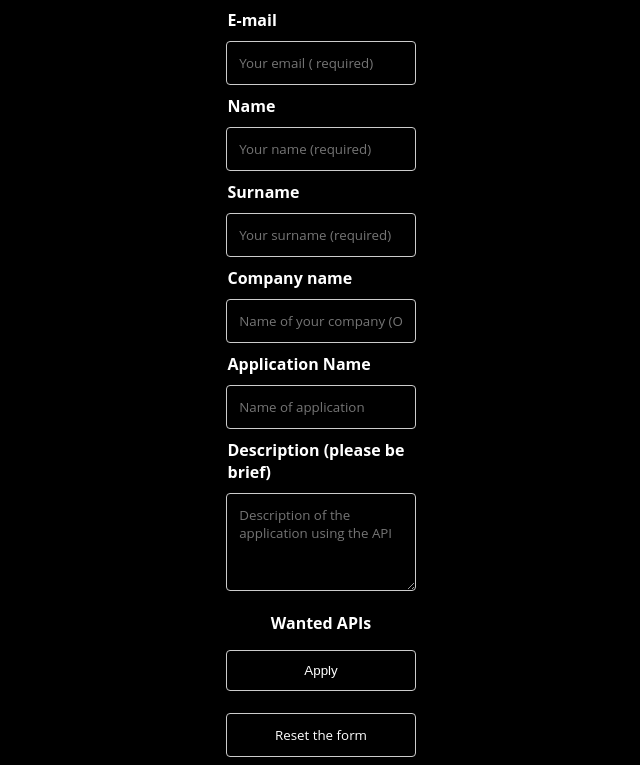
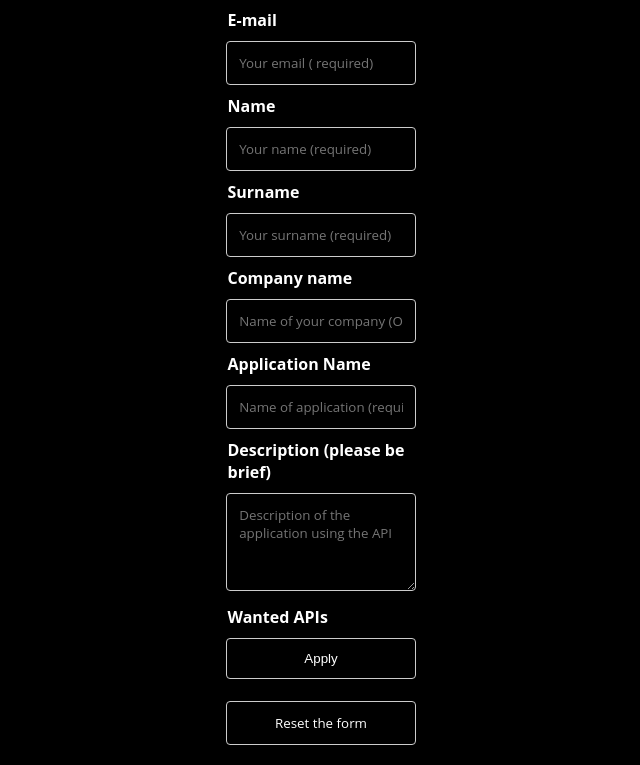
Before and after one commit to JobtechSwe/api-key-generator, a Flask app: page / in a window 1280 px wide. Shown: the part 219-984 px from the top of the page, without its empty margins (319-959 px from the left). Run offline with Flask 2, Linux system fonts and the light colour scheme; data that the repository does not hold is empty; parts of the project's set-up code (start-up, migrations or seed data) failed here and were passed over; some libraries are stand-ins or nearby versions.

Commit message:
Updates form

```diff
--- a/apikeys/templates/form.html
+++ b/apikeys/templates/form.html
@@ -9,7 +9,7 @@
         <img src="{{ url_for('static', filename='images/jobtechdev_white.png') }}">
         <h1 align="center" >Apply for JobTech API-keys</h1>
 
-            </div>
+
             <hr >
             <div>
                 <form method="post" action="/register">
@@ -21,22 +21,23 @@
                     <input class="style" type="text" name="name" placeholder="Your name (required)"  required oninvalid="this.setCustomValidity('Please Enter your name')" oninput="setCustomValidity('')" id="name"/><br/>
                     <label for="surname">Surname</label>
                     <br>
-                    <input class="style" type="text" name="surname" placeholder="Your surname (required)" required required oninvalid="this.setCustomValidity('Please Enter your surname')" oninput="setCustomValidity('')"  id="surname"/><br/>
+                    <input class="style" type="text" name="surname" placeholder="Your surname (required)" required oninvalid="this.setCustomValidity('Please Enter your surname')" oninput="setCustomValidity('')"  id="surname"/><br/>
                     <label for="companyname">Company name</label>
                     <br>
                     <input class="style" type="text" name="companyname" placeholder="Name of your company (Optional)" id="companyname" /><br/>
                     <label for="applicationname">Application Name</label>
                     <br>
-                    <input class="style" type="text" name="applicationname" placeholder="Name of application" id="applicationname" required oninvalid="this.setCustomValidity('Please Enter some kind of application name')" oninput="setCustomValidity('')" /><br/>
+                    <input class="style" type="text" name="applicationname" placeholder="Name of application (required)" id="applicationname" required oninvalid="this.setCustomValidity('Please Enter some kind of application name')" oninput="setCustomValidity('')" /><br/>
                     <label for="description">Description (please be brief)</label>
                     <br>
                     <textarea class="style" rows="4" cols="80" name="description"placeholder="Description of the application using the API"  id="description"></textarea><br/>
-                    <p>
-                    <b>Wanted APIs</b><br/>
+
+                    <label>Wanted APIs</label><br/>
                     {% for a in app_list %}
-                    <input class="focus" type="checkbox" name="appid" value="{{ a.id }}">{{ a.description }}</input><br/>
+                    <input id="appid" class="focus" type="checkbox" name="appid" value="{{ a.id }}"></input>
+                    <label for="appid">{{ a.description }}</label><br/>
                     {% endfor %}
-                    </p>
+
                     <input type="submit" class="site-button outline white " value="Apply"><br><br>
                     <input type="reset" class="site-button outline white style" value="Reset the form">
 
```
